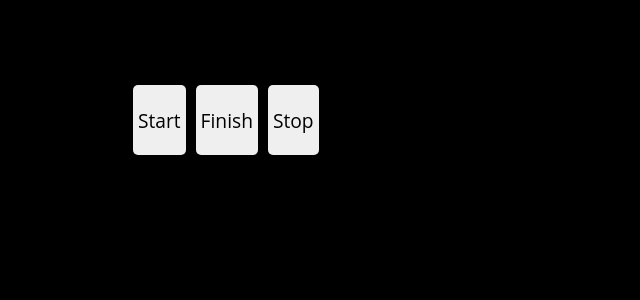
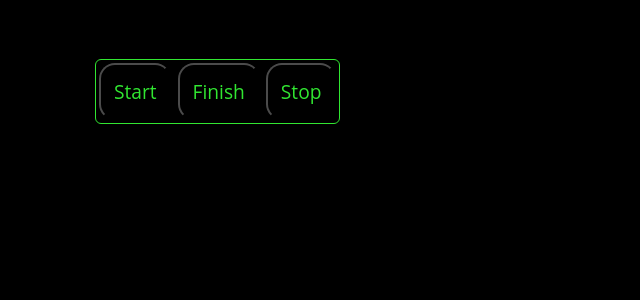
Before and after one commit to ojdomela/sb-matrix, a React (Vite) app: page / in a window 1280 px wide. Shown: the top 300 px of the page, without its empty margins (0-640 px from the left). Built offline with nearby package versions, Linux system fonts and the light colour scheme.

Commit message:
updated controls

```diff
--- a/src/Matrix.tsx
+++ b/src/Matrix.tsx
@@ -1,6 +1,6 @@
 import { useEffect, useRef, useState } from 'react'
 import { Container } from './components/Container'
-import Controls from './components/Controls'
+import { Controls } from './components/Controls'
 import MatrixState from './utils'
 
 export type MatrixOptions = {
@@ -79,7 +79,7 @@ export const Matrix = (props: MatrixProps) => {
     useEffect(() => {
         if (!matrix) return
         matrix.clear()
-    },[matrix])
+    }, [matrix])
 
     return (
         <>
--- a/src/components/Container.tsx
+++ b/src/components/Container.tsx
@@ -12,7 +12,7 @@ interface Props {
 const Wrapper = styled.div`
     width: ${(props: Props) => props.dimensions?.width ? props.dimensions.width : "100%"};
     height: ${(props: Props) => props.dimensions?.height ? props.dimensions.height : "100%"};
-    position: absolute;
+    position: relative;
 `;
 
 export const Container = React.forwardRef((props: Props, ref: React.ForwardedRef<HTMLDivElement>) => {
--- a/src/components/Controls.tsx
+++ b/src/components/Controls.tsx
@@ -2,7 +2,7 @@ import React from "react"
 import styled from "styled-components"
 import MatrixState from "../utils"
 
-interface Props {
+interface ControlProps {
     matrix: MatrixState
     colors: {
         primary: string;
@@ -11,50 +11,68 @@ interface Props {
     }
 }
 
+interface WrapperProps {
+    colors: {
+        primary: string;
+        background: string;
+        flashed: string;
+    }
+}
+
+interface ButtonProps {
+    colors?: {
+        primary: string;
+        background: string;
+        flashed: string;
+    }
+    onClick: React.MouseEventHandler
+    children?: React.ReactNode
+}
+
 const Button = styled.button`
-    border: none;
-    border-radius: 5px;
-    padding: 5px;
-    margin: 5px;
-    font-size: 1.2em;
+    border-radius: 1rem;
+    padding: 0.8rem;
+    margin: 0.2rem;
+    font-size: 1.2rem;
+    appearance: none;
+    background: ${(props: ButtonProps) => props.colors?.background ? props.colors.background : "#000"};
+    color: ${(props) => props.colors?.primary ? props.colors.primary : "rgb(55,255,55)"};
 `
 
 const Wrapper = styled.div`
-    width: 80%;
-    height: 10%;
+    min-height: 1.2rem;
     position: absolute;
-    top: 10%;
-    left: 10%;
+    top: 7.5%;
+    left: 7.5%;
     border-radius: 5px;
     display: flex;
+    opacity: 0.9;
+    background-color: ${(props: WrapperProps) => props.colors?.background ? props.colors.background : "rgb(55,255,55, 0.5)"};
+    outline: 1px solid ${(props) => props.colors?.primary ? props.colors.primary : "rgb(55,255,55, 0.5)"};
 `
 
-const StartButton = ({ onClick }: { onClick: React.MouseEventHandler }) => {
-    return <Button onClick={onClick}>Start</Button>
+const StartButton = ({ onClick, colors }: ButtonProps) => {
+    return <Button colors={colors} onClick={onClick}>Start</Button>
 }
 
-const FinishButton = ({ onClick }: { onClick: React.MouseEventHandler }) => {
-    return <Button onClick={onClick}>Finish</Button>
+const FinishButton = ({ onClick, colors }: ButtonProps) => {
+    return <Button colors={colors} onClick={onClick}>Finish</Button>
 }
 
-const StopButton = ({ onClick }: { onClick: React.MouseEventHandler }) => {
-    return <Button onClick={onClick}>Stop</Button>
+const StopButton = ({ onClick, colors }: ButtonProps) => {
+    return <Button colors={colors} onClick={onClick}>Stop</Button>
 }
 
-const Controls = ({ matrix, colors }: Props) => {
+export const Controls = ({ matrix, colors }: ControlProps) => {
     const handleStart = () => {
         matrix.ending = false
         matrix.run()
     }
     return (
-        <Wrapper>
-            <StartButton onClick={handleStart}/>
-            <FinishButton onClick={() => matrix.disable()}/>
-            <StopButton onClick={() => matrix.stop()}/>
+        <Wrapper colors={colors}>
+            <StartButton colors={colors} onClick={handleStart}/>
+            <FinishButton colors={colors} onClick={() => matrix.disable()}/>
+            <StopButton colors={colors} onClick={() => matrix.stop()}/>
         </Wrapper>
     )
 }
-
-export default styled(Controls)`
-
-`
```
